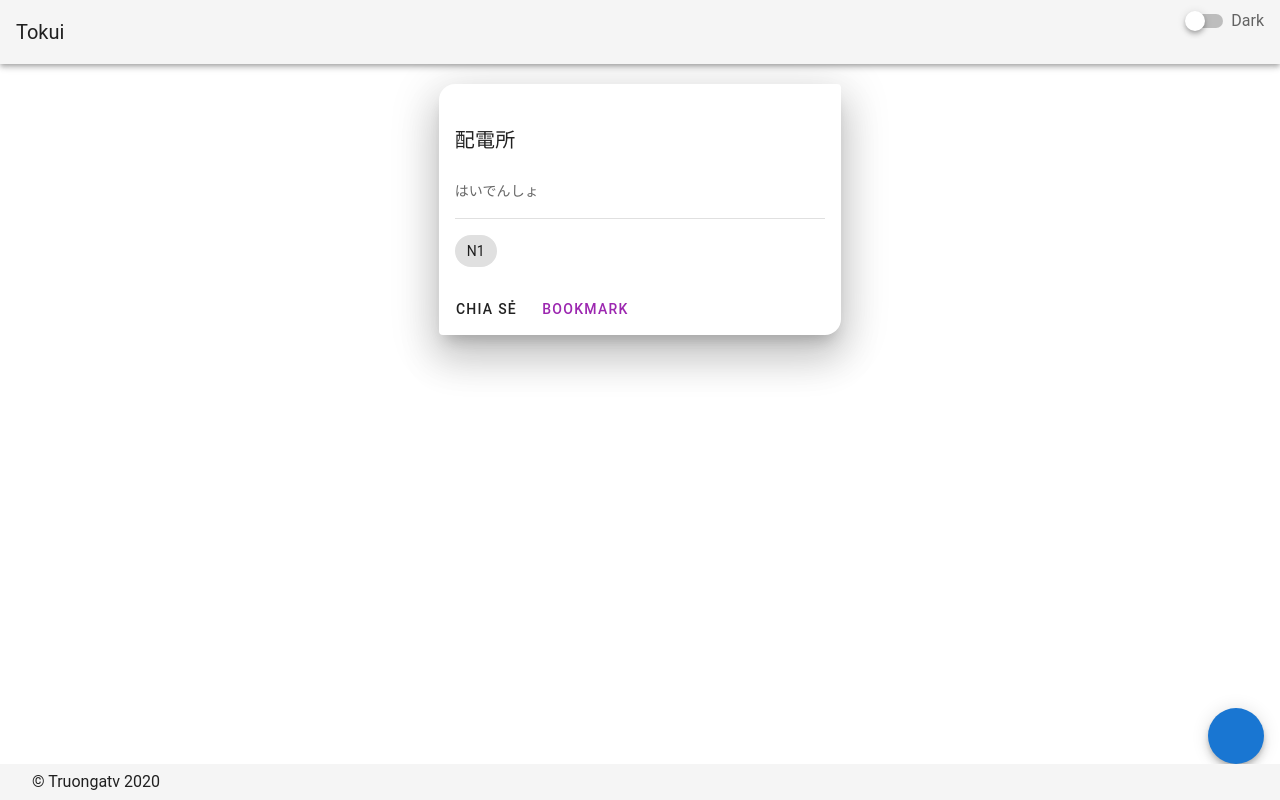
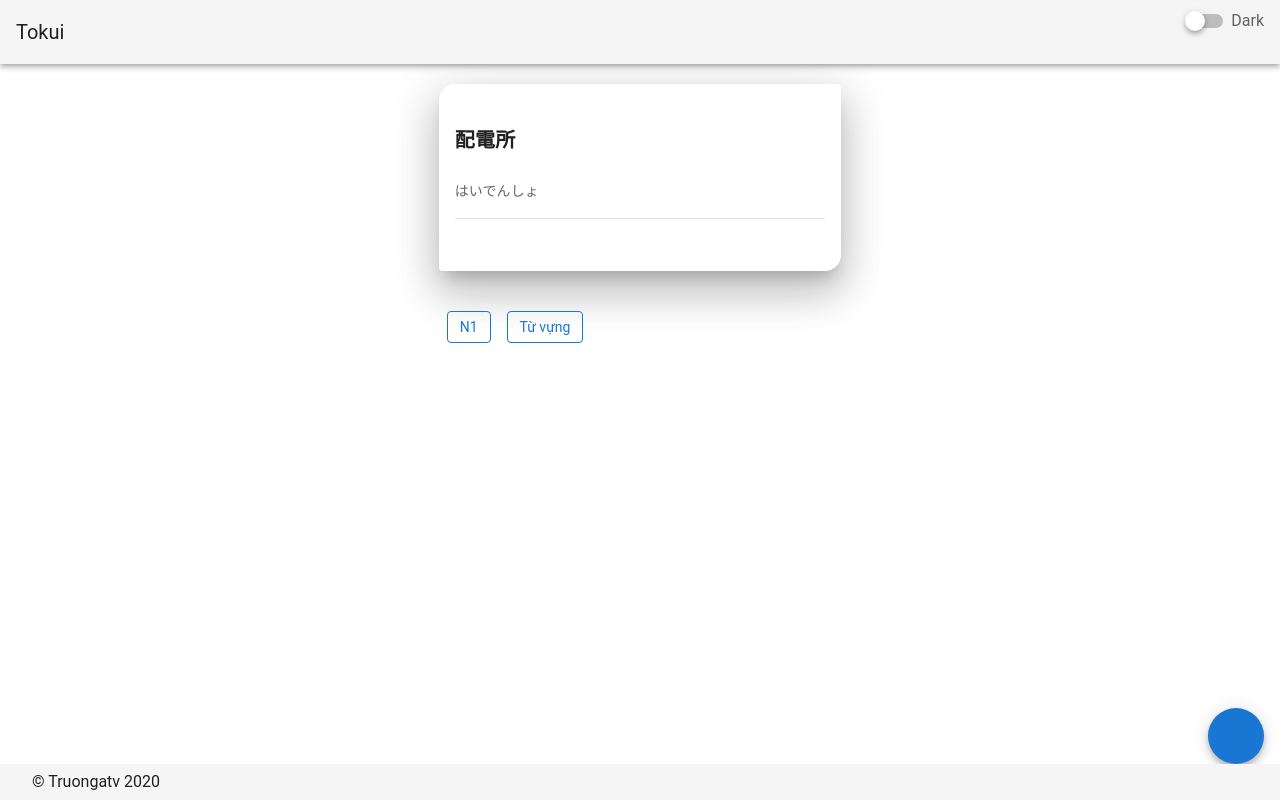
Before and after one commit to tokui-official/tokui-extension, a Vue app: page /#/ in a window 1280 px wide. Built offline with nearby package versions, Linux system fonts and the light colour scheme; the HTML template or start-up script is replaced by a standard one.

Commit message:
update design

```diff
--- a/src/new_tab/router/pages/components/Card.vue
+++ b/src/new_tab/router/pages/components/Card.vue
@@ -5,23 +5,26 @@
         <v-card class="mx-auto" max-width="444" elevation="24" shaped>
           <!-- <v-img src="https://cdn.vuetifyjs.com/images/cards/sunshine.jpg" height="200px"></v-img> -->
 
-          <v-card-title class="pt-10 pb-10">配電所</v-card-title>
+          <v-card-title class="pt-10 pb-10 font-weight-bold">配電所</v-card-title>
 
           <v-card-subtitle>はいでんしょ</v-card-subtitle>
           <v-divider class="mx-4"></v-divider>
+          <v-expand-transition>
+            <div v-show="card.show">
+              <v-divider></v-divider>
+
+              <v-card-text class="font-weight-bold">trạm phân phối điện</v-card-text>
+            </div>
+          </v-expand-transition>
           <!-- <v-card-title>Thông tin</v-card-title> -->
-          <v-card-text>
-            <!-- <v-chip-group
-              active-class="deep-purple accent-4 white--text"
-              column
-            > -->
-              <v-chip>N1</v-chip>
-            <!-- </v-chip-group> -->
-          </v-card-text>
+
           <v-card-actions>
-            <v-btn text>Chia sẻ</v-btn>
-
-            <v-btn color="purple" text>Bookmark</v-btn>
+            <v-btn icon color="blue-grey lighten-1">
+              <v-icon>mdi-bookmark</v-icon>
+            </v-btn>
+            <v-btn icon color="green">
+              <v-icon>mdi-share-variant</v-icon>
+            </v-btn>
 
             <v-spacer></v-spacer>
 
@@ -29,15 +32,11 @@
               <v-icon>{{ card.show ? 'mdi-chevron-up' : 'mdi-chevron-down' }}</v-icon>
             </v-btn>
           </v-card-actions>
-
-          <v-expand-transition>
-            <div v-show="card.show">
-              <v-divider></v-divider>
-
-              <v-card-text>trạm phân phối điện</v-card-text>
-            </div>
-          </v-expand-transition>
         </v-card>
+        <div class="mt-8">
+          <v-chip class="ma-2" color="primary" label outlined>N1</v-chip>
+          <v-chip class="ma-2" color="primary" label outlined>Từ vựng</v-chip>
+        </div>
       </v-col>
     </v-row>
   </v-container>
```
